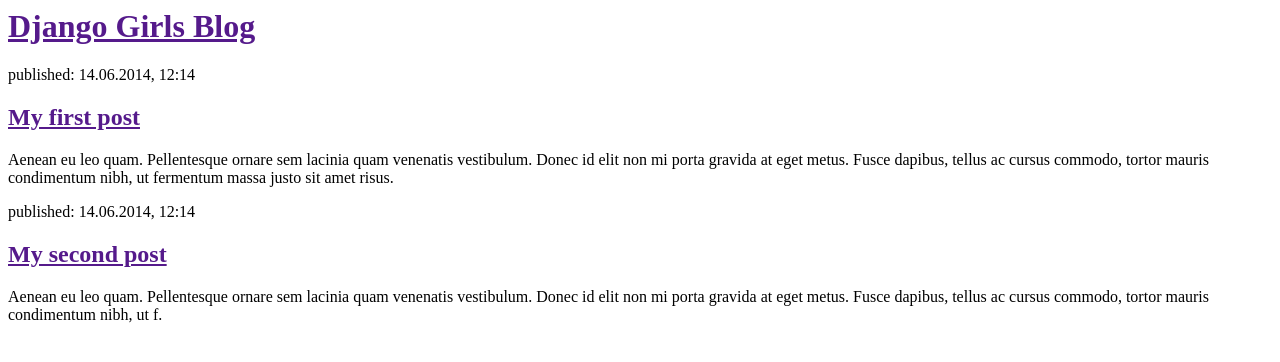
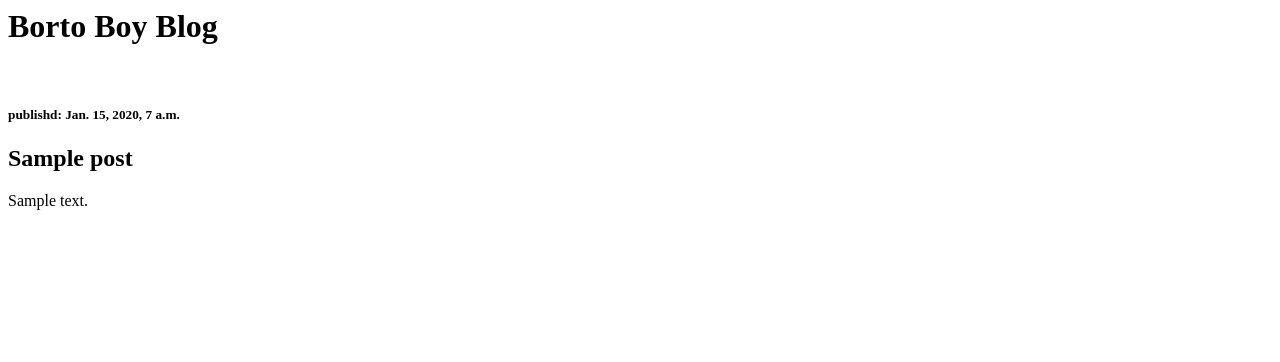
Before and after one commit to BortoBoy/my_first_blog_djangoGirls, a Django app: template blog/templates/blog/post_list.html in a window 1280 px wide. Shown: the top 362 px of the page. Run offline with Django 3.2, Linux system fonts and the light colour scheme; the template is opened without the code that fills it: values that come from a table or form of the project are taken from there, others are empty; tables that the repository leaves empty hold one stand-in row (values such as "Sample post").

Commit message:
Pagina carrega publicações do banco de dados

```diff
--- a/blog/templates/blog/post_list.html
+++ b/blog/templates/blog/post_list.html
@@ -1,22 +1,22 @@
 <html>
     <head>
-        <title>Django Girls blog</title>
+        <title>Borto blog</title>
     </head>
     <body>
         <div>
-            <h1><a href="">Django Girls Blog</a></h1>
+            <h1><a>Borto Boy Blog</h1>
         </div>
 
         <div>
-            <p>published: 14.06.2014, 12:14</p>
-            <h2><a href="">My first post</a></h2>
-            <p>Aenean eu leo quam. Pellentesque ornare sem lacinia quam venenatis vestibulum. Donec id elit non mi porta gravida at eget metus. Fusce dapibus, tellus ac cursus commodo, tortor mauris condimentum nibh, ut fermentum massa justo sit amet risus.</p>
-        </div>
-
-        <div>
-            <p>published: 14.06.2014, 12:14</p>
-            <h2><a href="">My second post</a></h2>
-            <p>Aenean eu leo quam. Pellentesque ornare sem lacinia quam venenatis vestibulum. Donec id elit non mi porta gravida at eget metus. Fusce dapibus, tellus ac cursus commodo, tortor mauris condimentum nibh, ut f.</p>
+            {% for post in posts %}
+                <div>
+                    <br>
+                    <h5> publishd: {{ post.published_date }} <h5>
+                    <h2> {{ post.title }} </h2>
+                    <p> {{ post.text|linebreaksbr }} </p>
+                    <br>
+                </div>
+            {% endfor %}
         </div>
     </body>
 </html>
--- a/blog/views.py
+++ b/blog/views.py
@@ -1,6 +1,9 @@
+from django.utils import timezone
 from django.shortcuts import render
+from .models import Post
 
 # Create your views here.
 
 def post_list(request):
-    return render(request, 'blog/post_list.html', {})
+    posts = Post.objects.filter(published_date__lte=timezone.now()).order_by('-published_date')
+    return render(request, 'blog/post_list.html', {'posts': posts})
```
